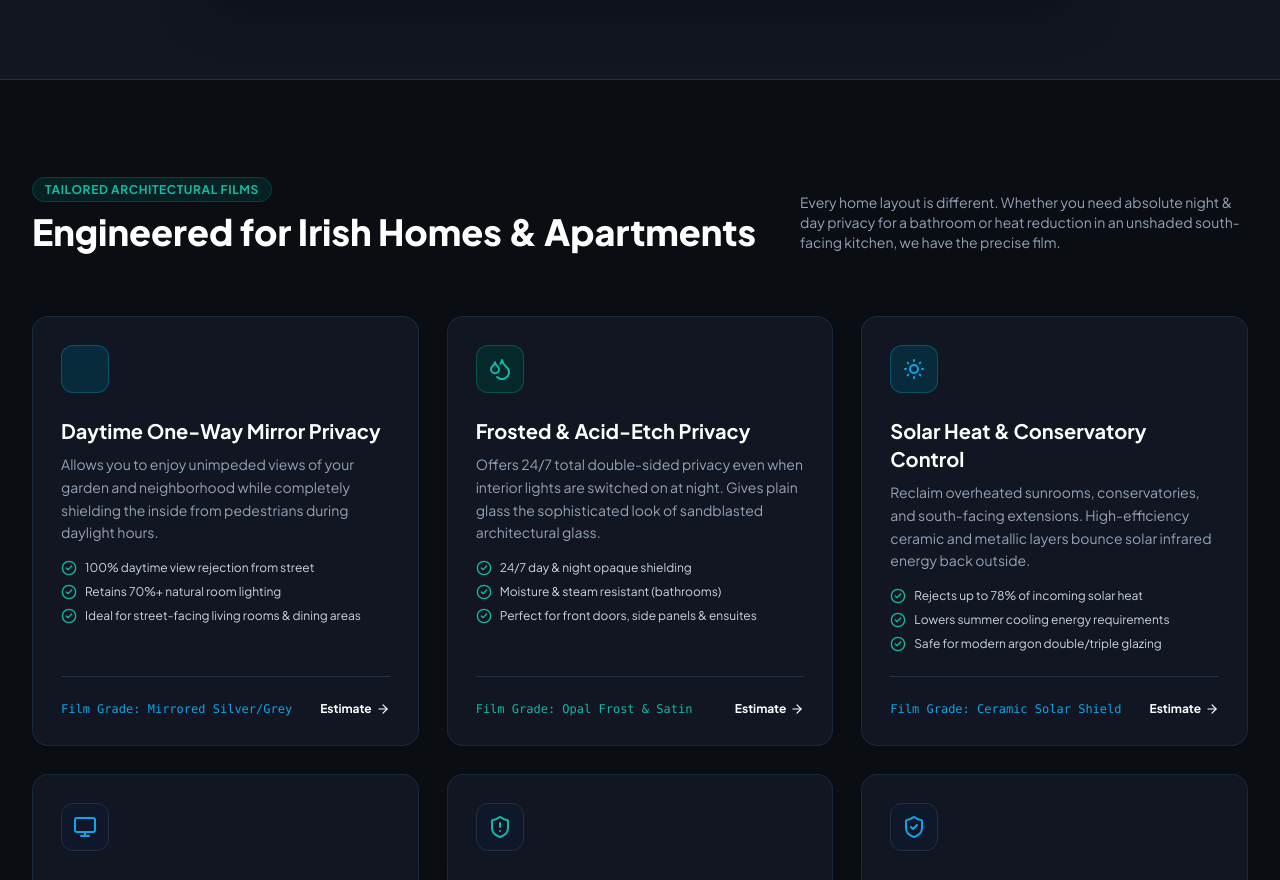
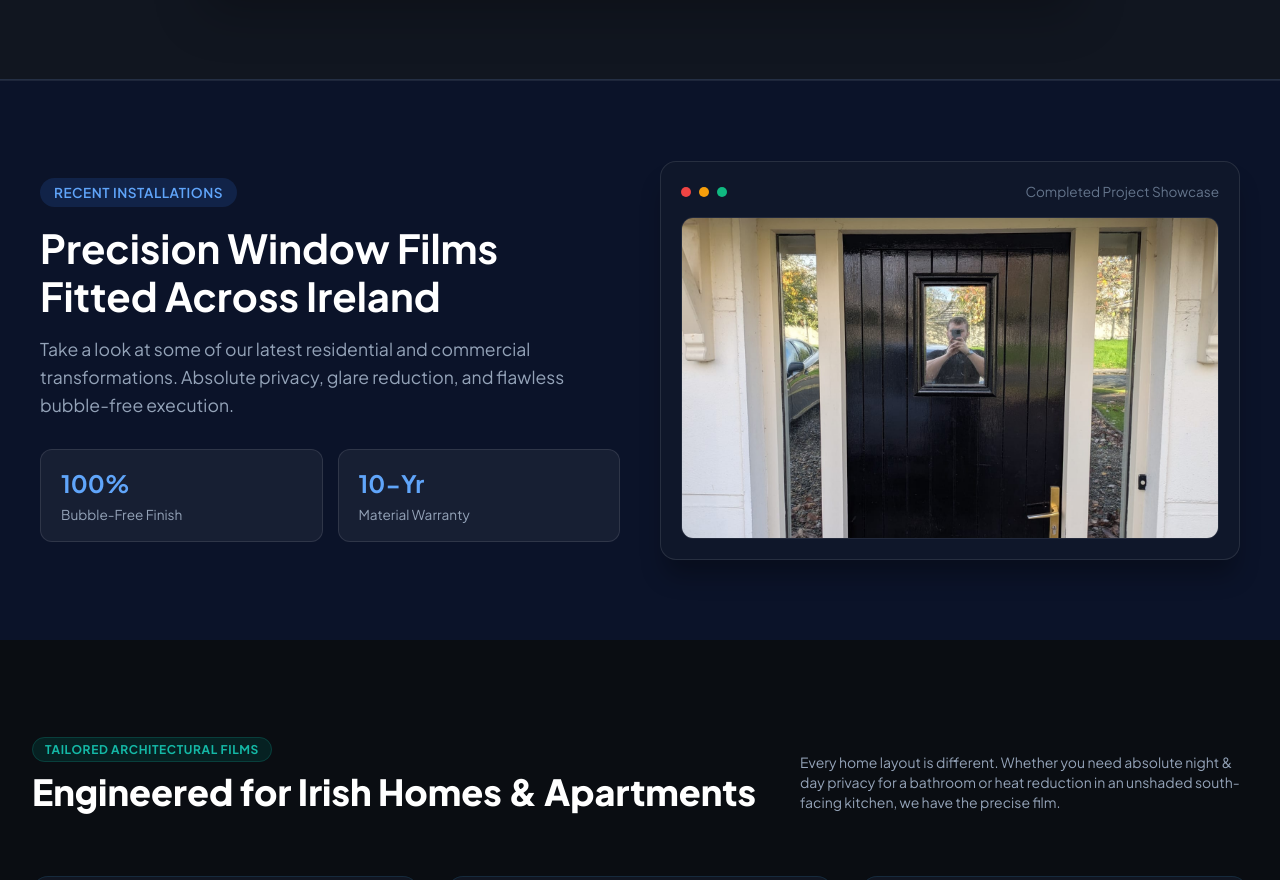
Before and after one commit to CowleyTintandPrivacy/cowleytintandprivacy.ie, a plain HTML site: page index.html in a window 1280 px wide. Shown: the part 1640-2520 px from the top of the page. Drawn offline with nearby package versions, Linux system fonts and the light colour scheme.

Commit message:
Add completed work section to index.html

```diff
--- a/index.html
+++ b/index.html
@@ -545,6 +545,41 @@
 
     </div>
   </section>
+  <section class="completed-work-section" style="background-color: #0b1329; padding: 80px 20px; color: #ffffff; border-top: 1px solid rgba(255,255,255,0.08);">
+  <div style="max-width: 1200px; margin: 0 auto; display: grid; grid-template-columns: 1fr 1fr; gap: 40px; align-items: center;">
+
+    <!-- Left Column: Text & Details -->
+    <div>
+      <span style="background: rgba(59, 130, 246, 0.15); color: #60a5fa; padding: 6px 14px; border-radius: 20px; font-size: 0.85rem; font-weight: 600; text-transform: uppercase; letter-spacing: 0.5px;">Recent Installations</span>
+      <h2 style="font-size: 2.5rem; margin: 20px 0 15px 0; font-weight: 700; line-height: 1.2;">Precision Window Films Fitted Across Ireland</h2>
+      <p style="color: #94a3b8; font-size: 1.1rem; line-height: 1.6; margin-bottom: 30px;">Take a look at some of our latest residential and commercial transformations. Absolute privacy, glare reduction, and flawless bubble-free execution.</p>
+      <div style="display: flex; gap: 15px;">
+        <div style="background: rgba(255,255,255,0.05); border: 1px solid rgba(255,255,255,0.1); padding: 15px 20px; border-radius: 12px; flex: 1;">
+          <div style="font-size: 1.5rem; font-weight: bold; color: #60a5fa;">100%</div>
+          <div style="font-size: 0.85rem; color: #94a3b8; margin-top: 4px;">Bubble-Free Finish</div>
+        </div>
+        <div style="background: rgba(255,255,255,0.05); border: 1px solid rgba(255,255,255,0.1); padding: 15px 20px; border-radius: 12px; flex: 1;">
+          <div style="font-size: 1.5rem; font-weight: bold; color: #60a5fa;">10-Yr</div>
+          <div style="font-size: 0.85rem; color: #94a3b8; margin-top: 4px;">Material Warranty</div>
+        </div>
+      </div>
+    </div>
+
+    <!-- Right Column: Card with Your Photo -->
+    <div style="background: #0f172a; border: 1px solid rgba(255,255,255,0.1); border-radius: 16px; padding: 20px; box-shadow: 0 20px 25px -5px rgba(0, 0, 0, 0.3);">
+      <div style="display: flex; align-items: center; gap: 8px; margin-bottom: 15px;">
+        <span style="width: 10px; height: 10px; background: #ef4444; border-radius: 50%; display: inline-block;"></span>
+        <span style="width: 10px; height: 10px; background: #f59e0b; border-radius: 50%; display: inline-block;"></span>
+        <span style="width: 10px; height: 10px; background: #10b981; border-radius: 50%; display: inline-block;"></span>
+        <span style="margin-left: auto; font-size: 0.85rem; color: #64748b;">Completed Project Showcase</span>
+      </div>
+      <div style="border-radius: 12px; overflow: hidden; border: 1px solid rgba(255,255,255,0.08);">
+        <img src="WhatsApp Image 2026-11-13 at 18.12.26.jpeg" alt="Window Film Installation by Cowley Tint and Privacy" style="width: 100%; height: 320px; object-fit: cover; display: block;">
+      </div>
+    </div>
+
+  </div>
+</section>
 
   <!-- SECTION 4: Film Solutions -->
   <section id="solutions" class="py-24 relative">
```
